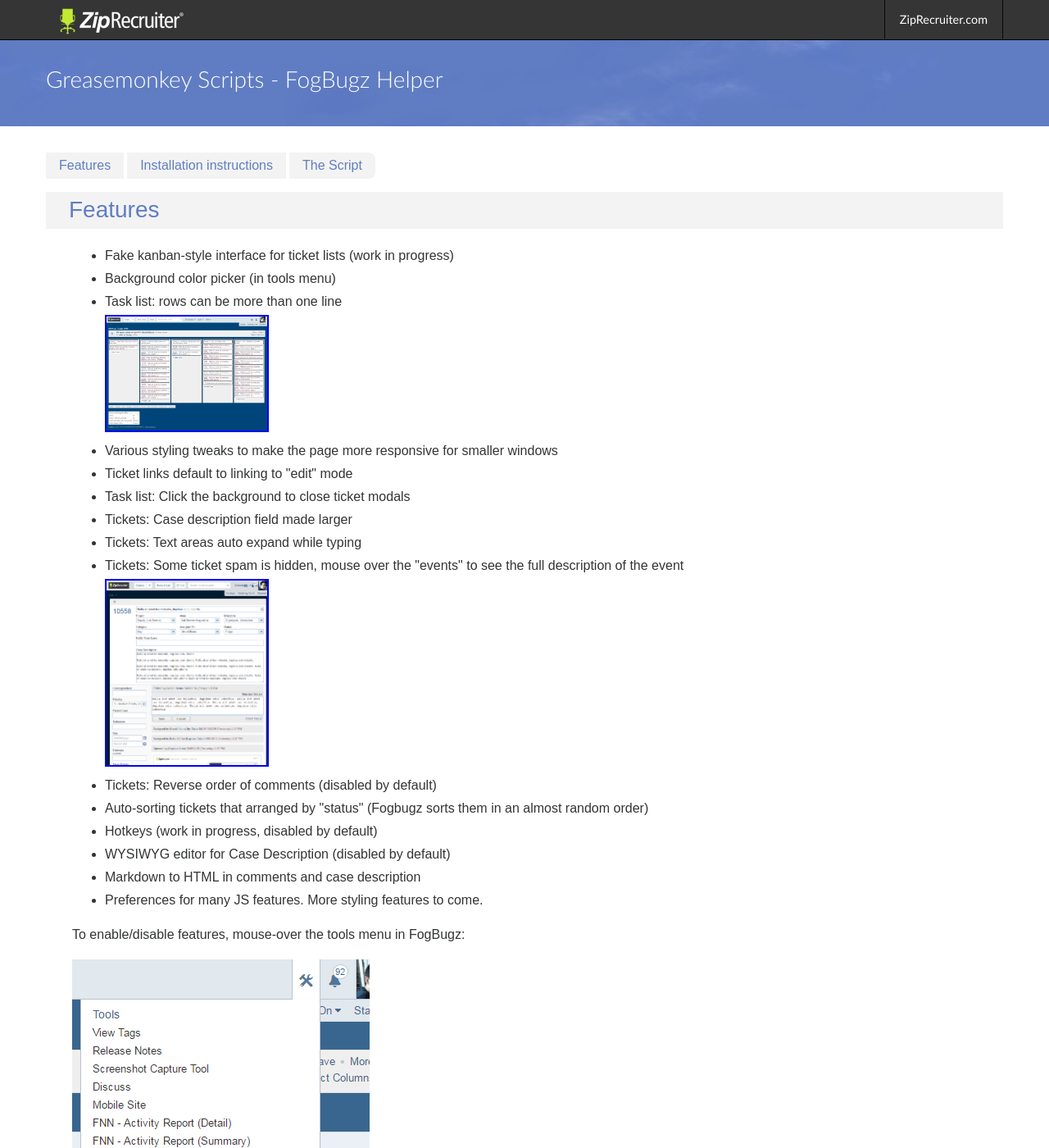
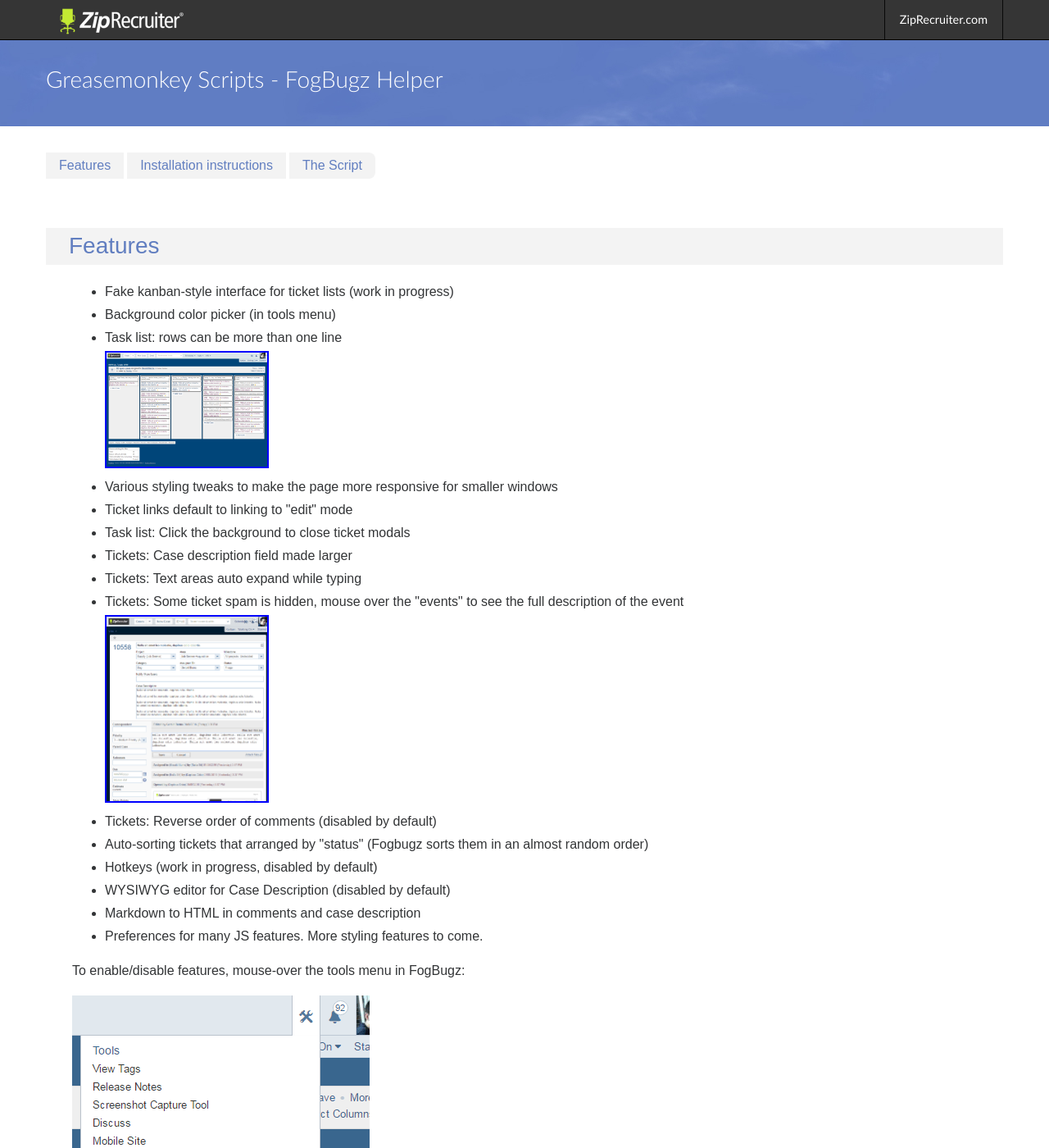
Before and after one commit to ZipRecruiter/ziprecruiter.github.io, a Jekyll site: the page built from greasemonkey/fogbugz-helper/index.html, in a window 1280 px wide and 1400 px high. Shown: the whole window at 82% size. Built offline with Jekyll 4.4.1, drawn with Linux system fonts in a browser that asks for light colours; Markdown is read by kramdown in place of the engine named in the settings.

Commit message:
Tweaking instruction page styling

```diff
--- a/_includes/css/style.css
+++ b/_includes/css/style.css
@@ -348,7 +348,6 @@
 }
 
 .page_nav {
-	margin-bottom: 1em;
 	display: inline-block;
 	vertical-align: top;
 }
@@ -483,6 +482,14 @@
 /* ------------------------------------------------------------
    Modules/Reusables
    --------------------------------------------------------- */
+
+.page_section {
+	padding-top: 60px;
+}
+
+.cms:last-child > :last-child {
+	margin-bottom: 0;
+}
 
 /* Lazy loading ---------------- */
 
--- a/greasemonkey/fogbugz-helper/index.html
+++ b/greasemonkey/fogbugz-helper/index.html
@@ -9,7 +9,7 @@
     <a href="#script">The Script</a>
   </nav>
 
-  <section id="features">
+  <section id="features" class="page_section">
     <h2 class="headline"><a href="#features">Features</a></h2>
 
     <div class="body cms">
@@ -43,7 +43,7 @@
     </div>
   </section>
 
-  <section id="installing">
+  <section id="installing" class="page_section">
     <h2 class="headline"><a href="#installing">Installation instructions</a></h2>
 
     <div class="body cms">
@@ -74,7 +74,7 @@
     </div>
   </section>
 
-  <section id="script">
+  <section id="script" class="page_section">
     <h2 class="headline"><a href="#script">The Script</a></h2>
 
     <div class="body cms">
```
